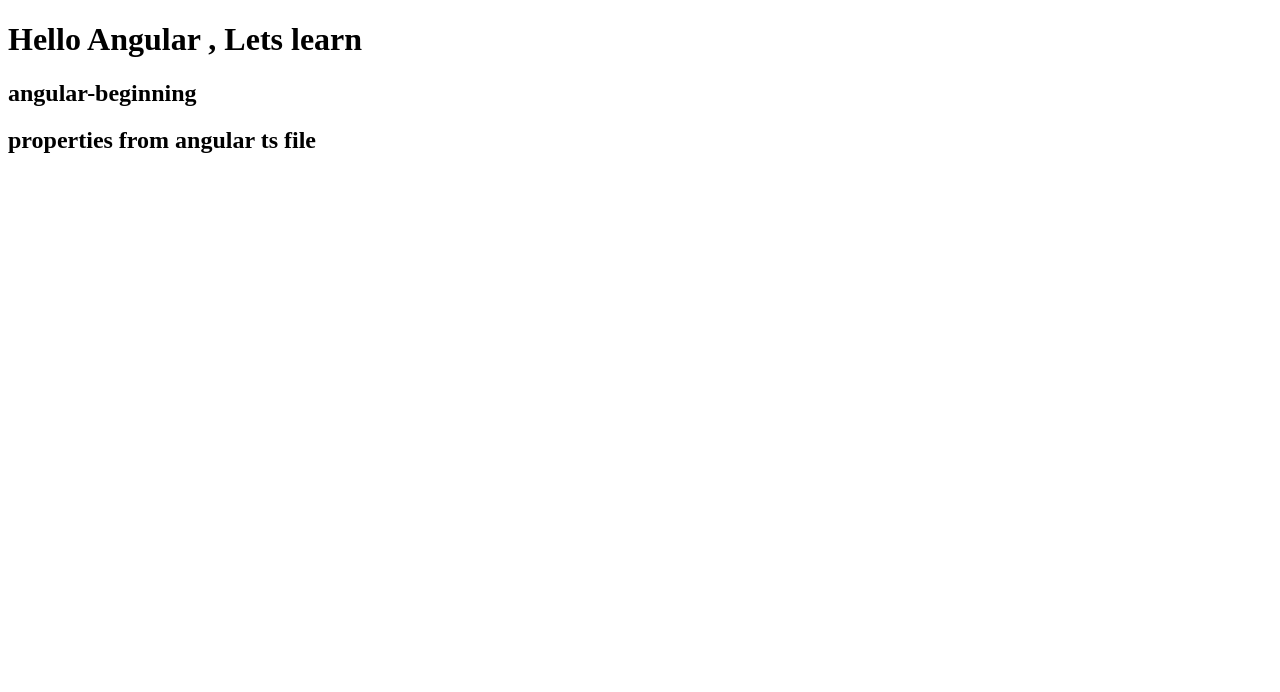
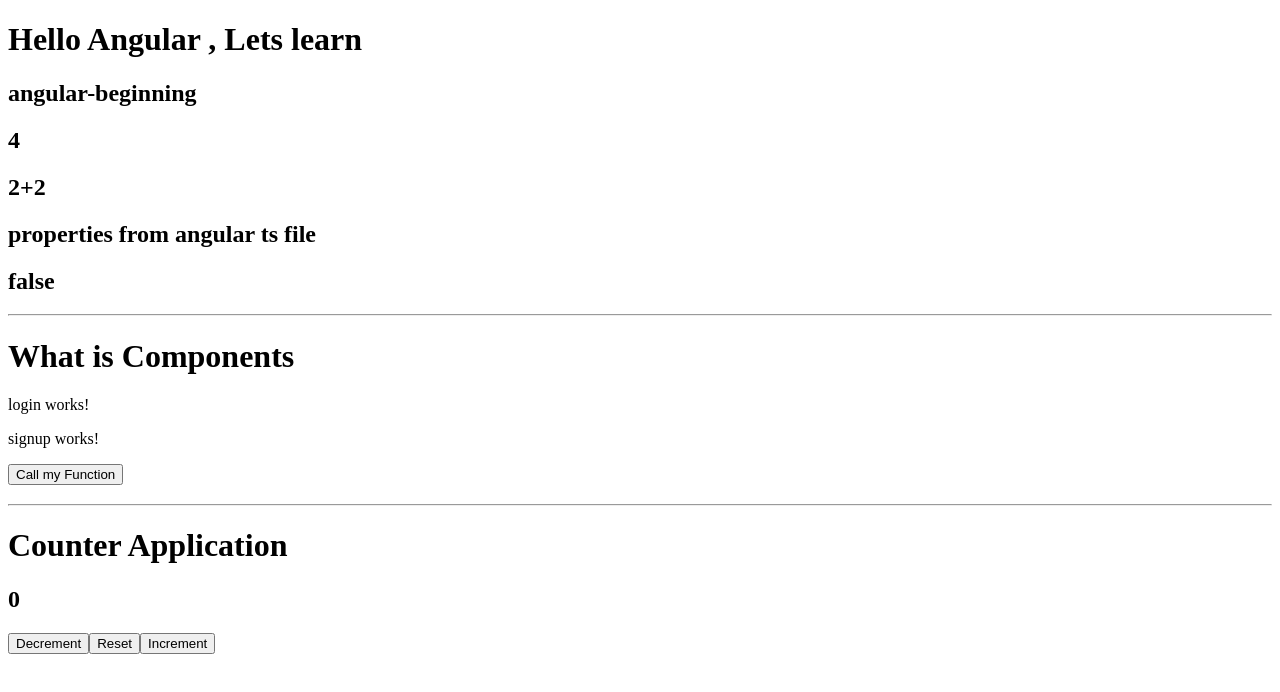
Before and after one commit to Danish895/Angular-Training, an Angular app in the folder angular-beginning/: page / in a window 1280 px wide. Shown: the top 692 px of the page. Built offline with nearby package versions, Linux system fonts and the light colour scheme.

Commit message:
Added login and signup components and counter application

```diff
--- a/angular-beginning/src/app/app.component.html
+++ b/angular-beginning/src/app/app.component.html
@@ -1,4 +1,33 @@
 <h1>Hello Angular , Lets learn </h1>
 
 <h2>{{title}}</h2>
+
+<!-- outputs 4 -->
+<h2>{{2+2}}</h2>
+
+<!-- outputs 2+2 -->
+<h2>2+2</h2>
+
+<!-- outputs properties from ts file -->
 <h2>{{namefromappcomponent}}</h2>
+
+<!-- cannot decalre variable, incremtn or decrement operator , no for loop, -->
+<h2>{{x==y}}</h2>
+
+<hr>
+<h1>What is Components</h1>
+<app-login></app-login>
+<app-signup></app-signup>
+
+
+<button (click) = "myFunction()">Call my Function</button>
+<h3>{{mufunctionvar}}</h3>
+<hr>
+<h1>Counter Application</h1>
+
+<div>
+    <h2>{{counterStarttingValue}}</h2>
+    <button (click) = "decrementCounter()">Decrement</button>
+    <button (click) = "resetCounter()">Reset</button>
+    <button (click) = "incrementCounter()">Increment</button>
+</div>
--- a/angular-beginning/src/app/app.component.ts
+++ b/angular-beginning/src/app/app.component.ts
@@ -1,13 +1,38 @@
 import { Component } from '@angular/core';
 import { RouterOutlet } from '@angular/router';
+import { LoginComponent } from './login/login.component';
+import { SignupComponent } from './signup/signup.component';
 
 @Component({
   selector: 'app-root',
-  imports: [RouterOutlet],
+  imports: [RouterOutlet, LoginComponent, SignupComponent],
   templateUrl: './app.component.html',
   styleUrl: './app.component.css'
 })
 export class AppComponent {
+  x= 10;
+  y:number = 20;
+
   title = 'angular-beginning';
   namefromappcomponent = 'properties from angular ts file';
+  mufunctionvar: string = "";
+  counterStarttingValue:number = 0;
+  myFunction(){
+    this.mufunctionvar = "my function is called";
+  }
+  decrementCounter(){
+    if (this.counterStarttingValue>0){
+      this.counterStarttingValue = this.counterStarttingValue -1;
+    }
+  }
+
+  resetCounter(){
+    this.counterStarttingValue = 0;
+  }
+
+  incrementCounter(){
+    this.counterStarttingValue++;
+  }
+
+
 }
--- /dev/null
+++ b/angular-beginning/src/app/login/login.component.html
@@ -0,0 +1 @@
+<p>login works!</p>
--- /dev/null
+++ b/angular-beginning/src/app/signup/signup.component.html
@@ -0,0 +1 @@
+<p>signup works!</p>
```
Also changed, not shown: angular-beginning/src/app/login/login.component.ts (added, +11 -0 lines), angular-beginning/src/app/signup/signup.component.ts (added, +11 -0 lines), angular-beginning/src/app/login/login.component.css (added), angular-beginning/src/app/signup/signup.component.css (added), 2 other files (tests, documents, lock files or other folders).
